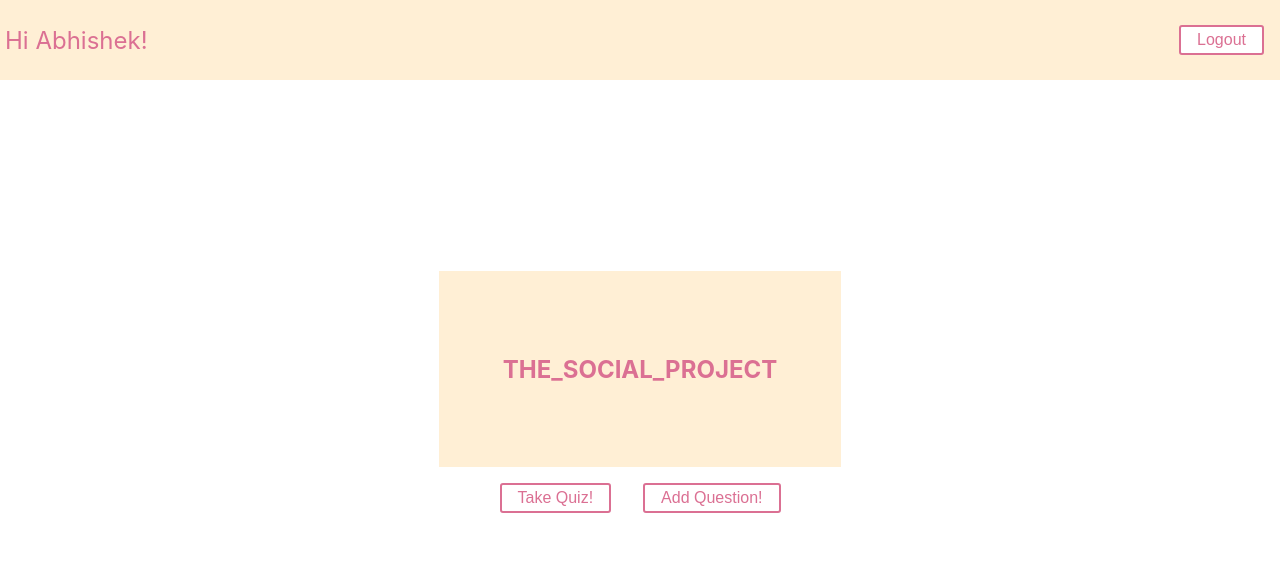
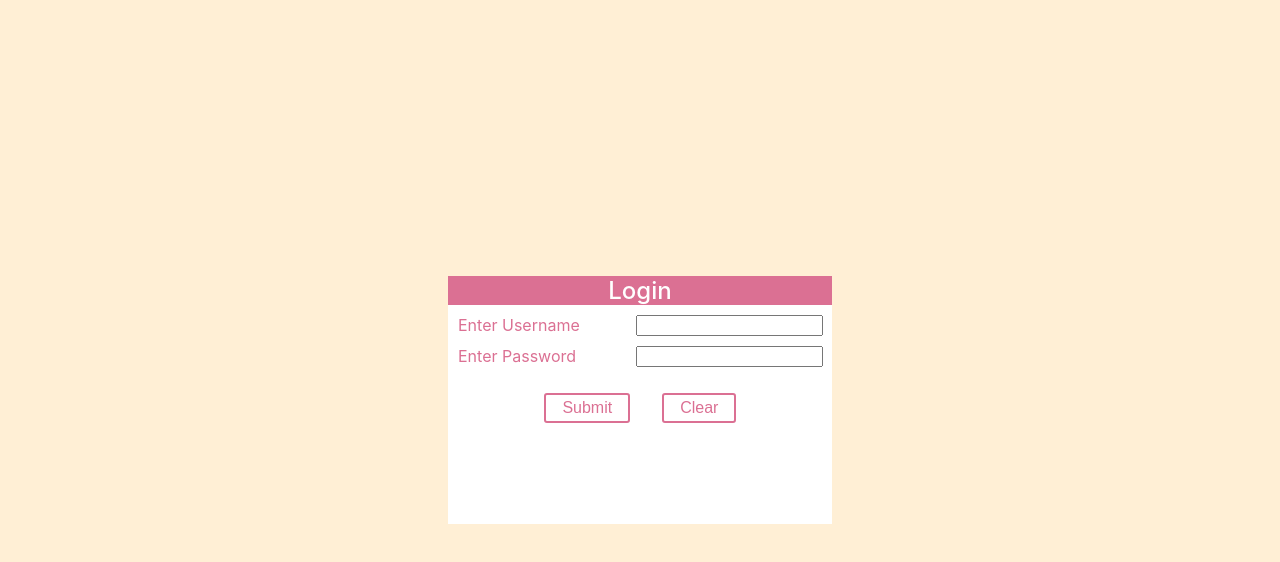
Before and after one commit to abhigupta-codedb/The_social_project, a React (Create React App) app: page / in a window 1280 px wide. Shown: the top 562 px of the page. Built offline with nearby package versions, Linux system fonts and the light colour scheme.

Commit message:
feat: Adding login-logout logic

```diff
--- a/src/App.js
+++ b/src/App.js
@@ -1,9 +1,9 @@
 import "./App.css";
-import { Routes, Route } from "react-router-dom";
+import { Routes, Route, useNavigate } from "react-router-dom";
 import BoxContainer from "./Container/BoxContainer";
 import Home from "./Components/Home";
 import Questions from "./Components/Questions";
-import { useEffect } from "react";
+import { useEffect, useState } from "react";
 import { useDispatch } from "react-redux/es/exports";
 import { loadQuestions } from "./Slices/Group1";
 import { quiz } from "./Helper/quiz";
@@ -13,6 +13,8 @@ let dispatchFired = false;
 
 function App() {
   const dispatch = useDispatch();
+  const navigate = useNavigate();
+  const [isLogin, setLogin] = useState(false);
 
   useEffect(() => {
     if (!dispatchFired) {
@@ -21,12 +23,21 @@ function App() {
     }
   }, [dispatch]);
 
+  useEffect(() => {
+    if (!isLogin) {
+      navigate("/");
+    }
+  }, [isLogin, navigate]);
+
   return (
     <Routes>
-      <Route path="/" element={<Home />} />
+      <Route
+        path="/home"
+        element={<Home isLogin={isLogin} setLogin={setLogin} />}
+      />
       <Route path="/quiz" element={<BoxContainer />} />
       <Route path="/Questions" element={<Questions />} />
-      <Route path="/login" element={<Login />} />
+      <Route path="/" element={<Login setLogin={setLogin} />} />
     </Routes>
   );
 }
--- a/src/Components/Home.jsx
+++ b/src/Components/Home.jsx
@@ -1,6 +1,5 @@
 import styled from "styled-components";
 import { useNavigate } from "react-router-dom";
-import { useState } from "react";
 
 const Button = styled.button`
   /* Adapt the colors based on primary prop */
@@ -64,9 +63,8 @@ const WelcomeText = styled.span`
 const LogoutButton = styled(Button)`
   margin-left: auto;
 `;
-const Home = () => {
+const Home = ({ isLogin, setLogin }) => {
   let navigate = useNavigate();
-  const [isLogin, setLogin] = useState(true);
   return (
     <ParentDiv>
       <Heading>
--- a/src/Components/Login.jsx
+++ b/src/Components/Login.jsx
@@ -48,10 +48,20 @@ const Label = styled.span`
 const Input = styled.input`
   width: 50%;
 `;
-const Login = () => {
+const Login = ({ setLogin }) => {
   let navigate = useNavigate();
   const [getUsername, setUsername] = useState("");
   const [getPassword, setPassword] = useState("");
+
+  const submitHandler = () => {
+    setLogin(true);
+    navigate("/home");
+  };
+
+  const clearHandler = () => {
+    setUsername("");
+    setPassword("");
+  };
 
   return (
     <div>
@@ -75,8 +85,8 @@ const Login = () => {
             />
           </Field>
           <Field>
-            <Button>Submit</Button>
-            <Button onClick={() => navigate("/")}>Back</Button>
+            <Button onClick={submitHandler}>Submit</Button>
+            <Button onClick={clearHandler}>Clear</Button>
           </Field>
         </Wrapper>
       </Parent>
--- a/src/Components/Questions.jsx
+++ b/src/Components/Questions.jsx
@@ -58,7 +58,7 @@ const Questions = () => {
         <Button onClick={AddQuesHandler} primary={addQues}>
           Add questions
         </Button>
-        <BackButton onClick={() => navigate("/")}>Go back</BackButton>
+        <BackButton onClick={() => navigate("/home")}>Go back</BackButton>
       </Header>
       {addQues && <AddQuestions />}
       {viewQues && <AllQuestions />}
--- a/src/Container/BoxContainer.jsx
+++ b/src/Container/BoxContainer.jsx
@@ -67,7 +67,7 @@ const BoxContainer = () => {
             {nextCondition ? counterValue : "Result"}
           </CounterText>
         </Counter>
-        <Logo onClick={() => navigate("/")}>
+        <Logo onClick={() => navigate("/home")}>
           <Text>{nextCondition ? "THE_SOCIAL_PROJECT" : "GO BACK"}</Text>
         </Logo>
       </Header>
```
